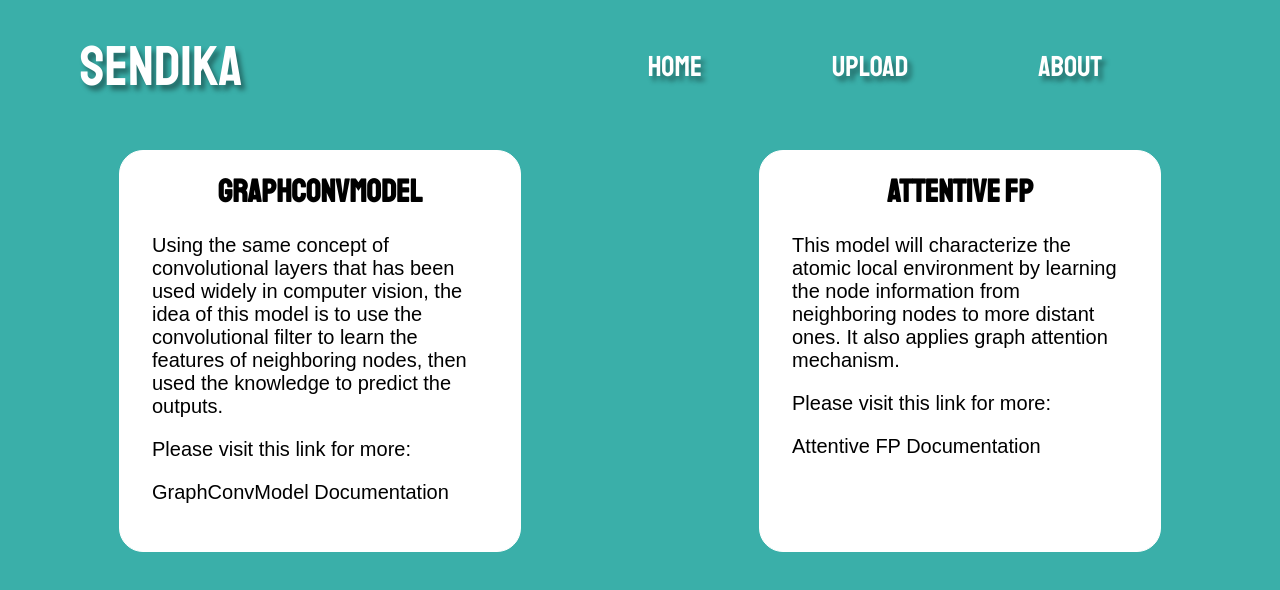
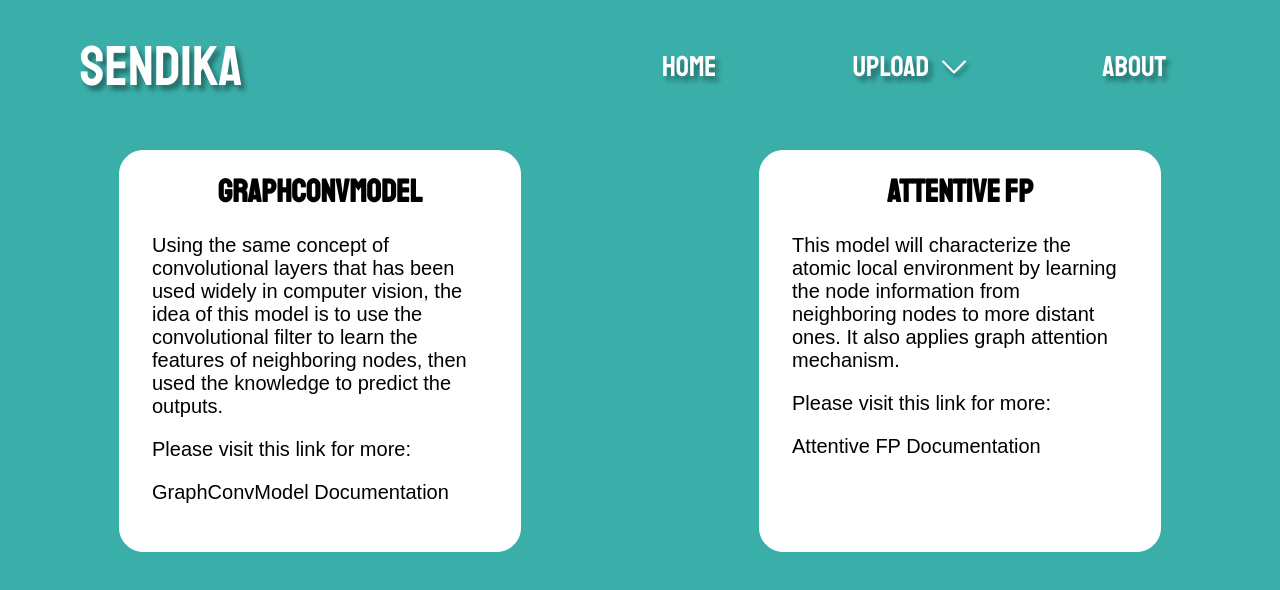
Before and after one commit to tensan8/sendika, a React (Create React App) app in the folder sendika-app/: page /ChooseModel in a window 1280 px wide. Shown: the top 590 px of the page. Built offline with nearby package versions, Linux system fonts and the light colour scheme.

Commit message:
Drop down menu

```diff
--- a/sendika-app/package.json
+++ b/sendika-app/package.json
@@ -8,6 +8,7 @@
     "@testing-library/user-event": "^12.8.3",
     "react": "^17.0.2",
     "react-dom": "^17.0.2",
+    "react-icons": "^4.3.1",
     "react-router-dom": "^5.3.0",
     "react-scripts": "4.0.3",
     "sass": "^1.42.1",
--- /dev/null
+++ b/sendika-app/src/assets/css/components/DropDown.scss
@@ -0,0 +1,55 @@
+@use "../utilities/variables";
+
+.menu {
+    background: #ffffff;
+    border-radius: 0.5rem;
+    position: absolute;
+    width: 11rem;
+    text-align: left;
+    box-shadow: 0 1px 8px rgba(0, 0, 0, 0.3);
+    opacity: 0;
+    visibility: hidden;
+    transform: translateY(-0.5rem);
+    transition: opacity 0.4s ease, transform 0.4s ease, visibility 0.4s ease;
+
+    ul {
+        list-style: none;
+        padding: 0;
+        margin: 0;
+    }
+
+    li {
+        &:nth-child(1){
+            border-bottom: 0.25rem solid variables.$primary_color;
+        }
+
+        padding: 0.6rem 0.3rem;
+
+        .dropDownContent {
+            color: variables.$text-black;
+            text-decoration: none;
+            font-family: Staatliches, sans-serif;
+            text-shadow: none;
+        }
+    }
+}
+
+.menu.active {
+    opacity: 1;
+    visibility: visible;
+    transform: translateY(0);
+}
+
+.column.up {
+    transform: rotate(180deg);
+    transition: ease 0.4s;
+    width: 1.5rem;
+    filter: drop-shadow(-0.2rem -0.25rem 0.12rem rgb(0 0 0 / 0.4))
+}
+
+.column.down {
+    transform: rotate(0deg);
+    transition: ease 0.4s;
+    width: 1.5rem;
+    filter: drop-shadow(0.2rem 0.25rem 0.12rem rgb(0 0 0 / 0.4))
+}
--- a/sendika-app/src/assets/css/components/NavBar.scss
+++ b/sendika-app/src/assets/css/components/NavBar.scss
@@ -23,11 +23,20 @@
 
         table {
             font-size: 1.8rem;
-            padding-right: 7rem;
+            padding-right: 3rem;
             height: 100%;
 
             td {
                 padding: 0 4rem;
+
+                .row {
+                    padding-bottom: 0rem;
+                    cursor: pointer;
+
+                    .column {
+                        padding: 0 0.4rem;
+                    }
+                }
             }
 
             .navText{
--- /dev/null
+++ b/sendika-app/src/components/DropDown.jsx
@@ -0,0 +1,31 @@
+import React, { useState, useRef } from 'react'
+import {Link} from 'react-router-dom'
+import '../assets/css/components/DropDown.scss';
+import dropDownIcon from "../assets/svg/down_arrow.svg"
+import { UseDetectOutsideClick } from './UseDetectOutsideClick';
+
+
+const DropDown = (props) => {
+    const { firstPath, secondPath } = props;
+    const dropdownRef = useRef(null);
+    const [isActive, setIsActive] = UseDetectOutsideClick(dropdownRef, false);
+    const showMenu = () => setIsActive(!isActive);
+
+    return (
+        <div className={"wrapper"}>
+            <div className={"row"} onClick={showMenu}>
+                <span className={"navText column"}>Upload</span>
+                <img src={dropDownIcon} alt="drop down arrow" className={`column ${isActive ? 'up' : 'down'}`}/>
+            </div>
+
+            <nav ref={dropdownRef} className={`menu ${isActive ? 'active' : 'inactive'}`}>
+                <ul>
+                    <li><Link to={firstPath} className={"dropDownContent"}>CSV File</Link></li>
+                    <li><Link to={secondPath} className={"dropDownContent"}>Single SMILE</Link></li>
+                </ul>
+            </nav>
+        </div>
+    )
+}
+
+export default DropDown;
--- a/sendika-app/src/components/NavBar.jsx
+++ b/sendika-app/src/components/NavBar.jsx
@@ -1,8 +1,17 @@
-import React from 'react'
+import React, { useState } from 'react'
 import {Link} from 'react-router-dom'
 import "../assets/css/components/NavBar.scss"
+import dropDownIcon from "../assets/svg/down_arrow.svg"
+import DropDown from './DropDown';
 
 function NavBar() {
+    const [isShowingMenu, setShowMenu] = useState(false);
+
+    const showMenu = (e) => {
+        e.preventDefault();
+        setShowMenu(!isShowingMenu);
+    }
+
     return (
     // The row will make everything to be in the same line
     <div className={"row"}>
@@ -21,7 +30,7 @@ function NavBar() {
                         <Link to="/" className={"navText"}>Home</Link>
                     </td>
                     <td>
-                        <Link to="/upload" className={"navText"}>Upload</Link>
+                        <DropDown firstPath="/ChooseModel" secondPath="/ChooseModel" />
                     </td>
                     <td>
                         <Link to="/about" className={"navText"}>About</Link>
--- /dev/null
+++ b/sendika-app/src/components/UseDetectOutsideClick.jsx
@@ -0,0 +1,24 @@
+import { useState, useEffect } from "react";
+
+export const UseDetectOutsideClick = (el, initialState) => {
+    const [isActive, setIsActive] = useState(initialState);
+
+    useEffect(() => {
+        const pageClickEvent = (e) => {
+            if (el.current !== null && !el.current.contains(e.target)) {
+                setIsActive(!isActive);
+            }
+        };
+
+        if (isActive) {
+            window.addEventListener('click', pageClickEvent);
+        }
+
+        return () => {
+            window.removeEventListener('click', pageClickEvent);
+        }
+
+    }, [isActive, el]);
+
+    return [isActive, setIsActive];
+}
```
Also changed, not shown: sendika-app/src/assets/svg/down_arrow.svg (added), 1 other file (tests, documents, lock files or other folders).
